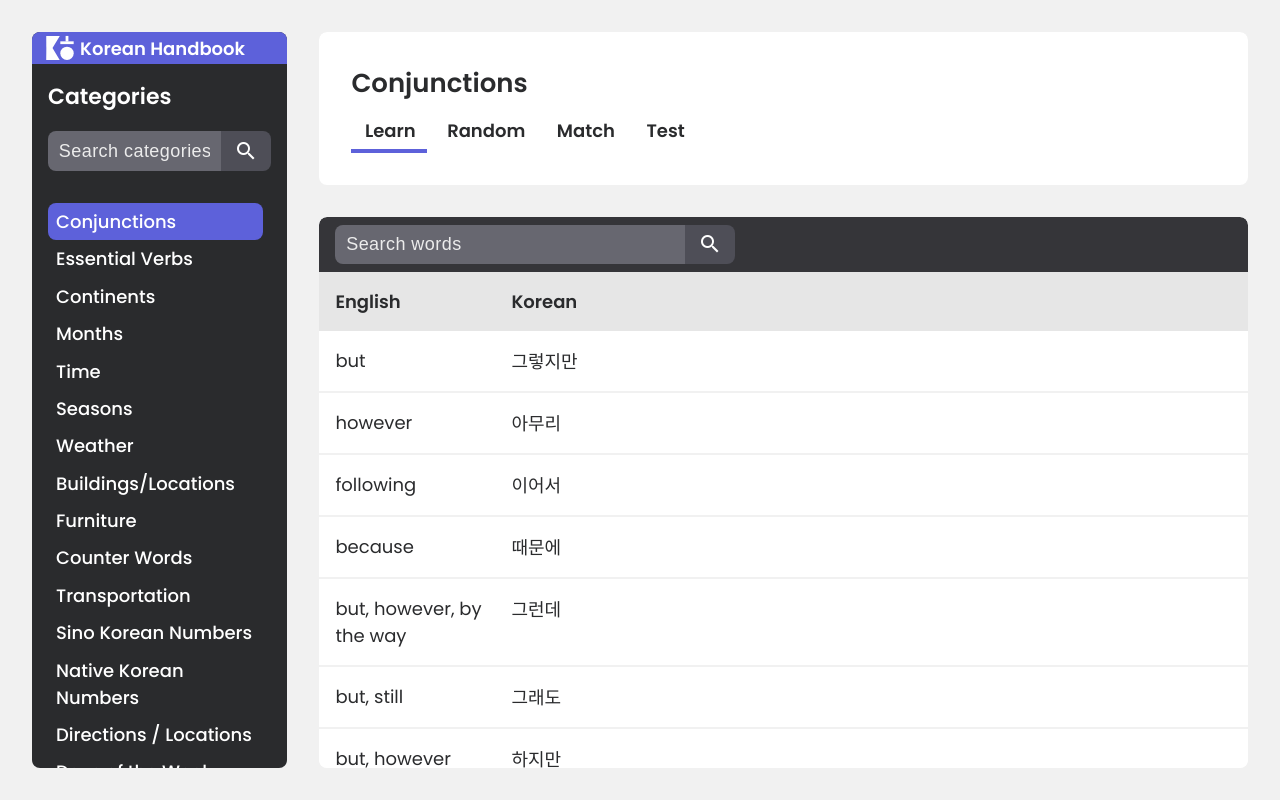
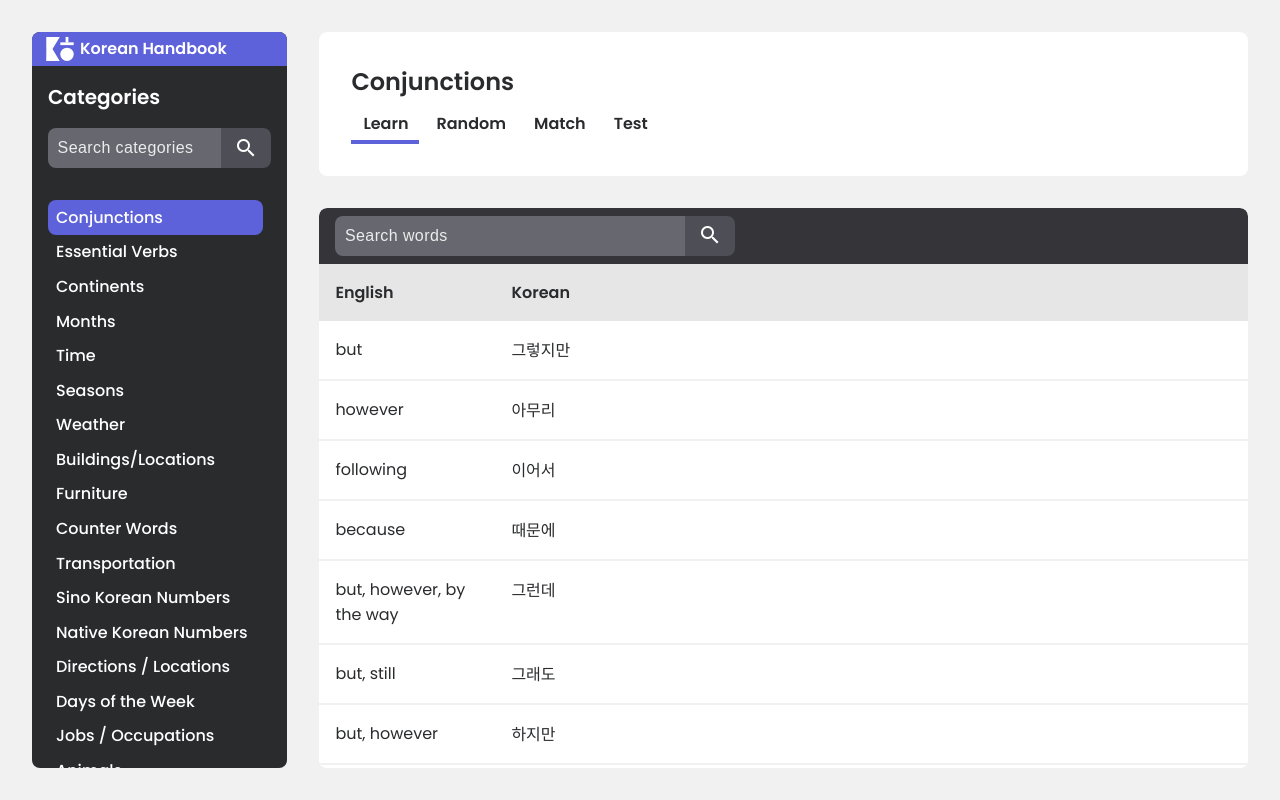
Before and after one commit to DanielHearn/korean-handbook, a Vue app: page /content/conjunctions/info in a window 1280 px wide. Built offline with nearby package versions, Linux system fonts and the light colour scheme.

Commit message:
Lower desktop font-size

```diff
--- a/src/components/App/App.scss
+++ b/src/components/App/App.scss
@@ -65,6 +65,9 @@ html, body, #korean-handbook-vue {
   .main-panel {
     margin-left: $spacing * 2;
   }
+  .text {
+    margin: 0;
+  }
   .header-panel {
     h1 {
       font-size: $xl-size;
@@ -99,7 +102,7 @@ html, body, #korean-handbook-vue {
       align-items: flex-start;
       justify-content: center;
       text-decoration: none;
-      height: 160px;
+      height: 120px;
       padding: 0 $spacing;
       background: $accent;
       color: $white;
--- a/src/scss/variables.scss
+++ b/src/scss/variables.scss
@@ -17,11 +17,10 @@ $grey: #676770;
 $light-grey: #ececec;
 $off-whiter: #e6e6e6;
 
-$xl-size: 2.375rem;
-$l-size: 1.625rem;
-$m-size: 1.375rem;
-$s-size: 1.125rem;
-$xs-size: 1rem;
+$xl-size: 2.25rem;
+$l-size: 1.5rem;
+$m-size: 1.25rem;
+$s-size: 1rem;
 
 $xxl-size-mobile: 1.875rem;
 $xl-size-mobile: 1.625rem;
```
